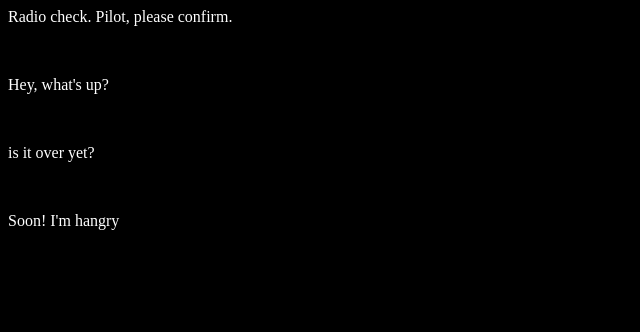
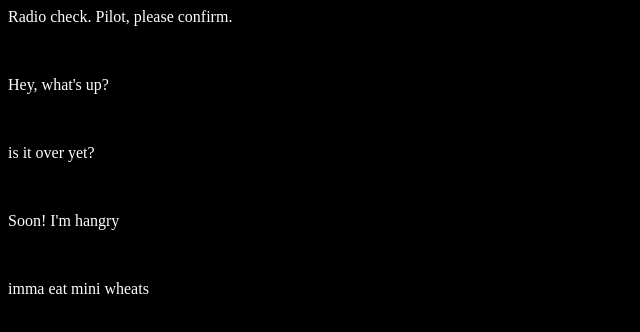
Before and after one commit to MichYee/communication-log, a plain HTML site: page index.html in a window 1280 px wide. Shown: the whole page, without its empty margins (0-640 px from the left). Drawn offline with Linux system fonts and the light colour scheme.

Commit message:
add to branch

```diff
--- a/index.html
+++ b/index.html
@@ -10,5 +10,7 @@
    <p>is it over yet?</p>
    <br>
    <p>Soon! I'm hangry</p>
+   <br>
+   <p>imma eat mini wheats</p>
 </body>
 </html>
```
